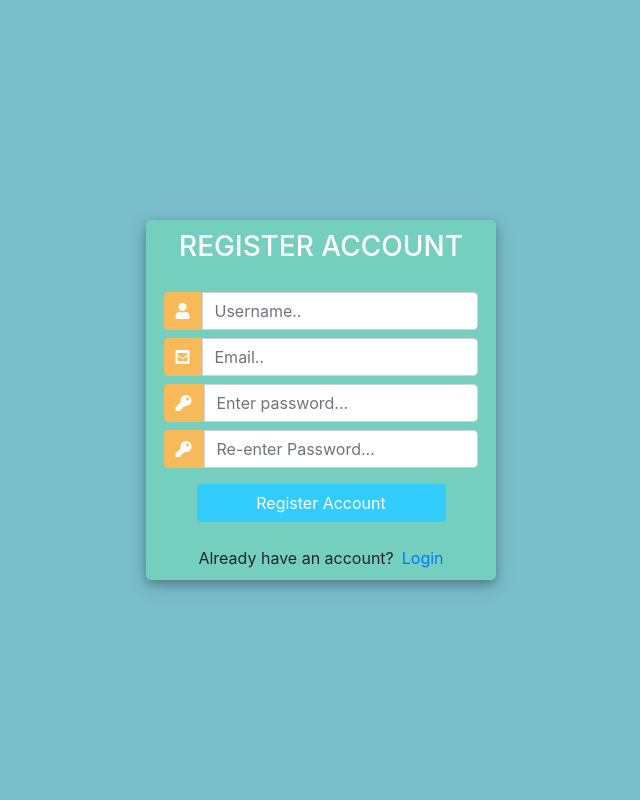
After one commit to prasad1909/GroceryStore, a Django app: page / in a window 1280 px wide. The commit adds this page. Shown: the whole page, without its empty margins (319-959 px from the left). Run offline with Django 3.2, Linux system fonts and the light colour scheme; some libraries are stand-ins or nearby versions.

Commit message:
register ang login

```diff
--- /dev/null
+++ b/Ecom/forms.py
@@ -0,0 +1,10 @@
+from django.forms import ModelForm
+from django.contrib.auth.forms import UserCreationForm
+from django.contrib.auth.models import User
+from django import forms
+
+
+class CreateUserForm(UserCreationForm):
+    class Meta:
+        model = User
+        fields = ['username', 'email', 'password1', 'password2']
--- a/Ecom/settings.py
+++ b/Ecom/settings.py
@@ -55,7 +55,7 @@ ROOT_URLCONF = 'Ecom.urls'
 TEMPLATES = [
     {
         'BACKEND': 'django.template.backends.django.DjangoTemplates',
-        'DIRS': [],
+        'DIRS': ['Ecom/templates'],
         'APP_DIRS': True,
         'OPTIONS': {
             'context_processors': [
--- /dev/null
+++ b/Ecom/templates/register.html
@@ -0,0 +1,143 @@
+<!DOCTYPE html>
+<html>
+
+<head>
+	<title>Register</title>
+	<link rel="stylesheet" href="https://stackpath.bootstrapcdn.com/bootstrap/4.1.3/css/bootstrap.min.css" integrity="sha384-MCw98/SFnGE8fJT3GXwEOngsV7Zt27NXFoaoApmYm81iuXoPkFOJwJ8ERdknLPMO" crossorigin="anonymous">
+	<script src="https://ajax.googleapis.com/ajax/libs/jquery/3.3.1/jquery.min.js"></script>
+	<link rel="stylesheet" href="https://use.fontawesome.com/releases/v5.6.1/css/all.css" integrity="sha384-gfdkjb5BdAXd+lj+gudLWI+BXq4IuLW5IT+brZEZsLFm++aCMlF1V92rMkPaX4PP" crossorigin="anonymous">
+
+	<style>
+		body,
+		html {
+			margin: 0;
+			padding: 0;
+			height: 100%;
+			background: #7abecc !important;
+		}
+		.user_card {
+			width: 350px;
+			margin-top: auto;
+			margin-bottom: auto;
+			background: #74cfbf;
+			position: relative;
+			display: flex;
+			justify-content: center;
+			flex-direction: column;
+			padding: 10px;
+			box-shadow: 0 4px 8px 0 rgba(0, 0, 0, 0.2), 0 6px 20px 0 rgba(0, 0, 0, 0.19);
+			-webkit-box-shadow: 0 4px 8px 0 rgba(0, 0, 0, 0.2), 0 6px 20px 0 rgba(0, 0, 0, 0.19);
+			-moz-box-shadow: 0 4px 8px 0 rgba(0, 0, 0, 0.2), 0 6px 20px 0 rgba(0, 0, 0, 0.19);
+			border-radius: 5px;
+
+		}
+
+		.form_container {
+			margin-top: 20px;
+		}
+
+		#form-title{
+			color: #fff;
+		}
+		.login_btn {
+			width: 100%;
+			background: #33ccff !important;
+			color: white !important;
+		}
+		.login_btn:focus {
+			box-shadow: none !important;
+			outline: 0px !important;
+		}
+		.login_container {
+			padding: 0 2rem;
+		}
+		.input-group-text {
+			background: #f7ba5b !important;
+			color: white !important;
+			border: 0 !important;
+			border-radius: 0.25rem 0 0 0.25rem !important;
+		}
+		.input_user,
+		.input_pass:focus {
+			box-shadow: none !important;
+			outline: 0px !important;
+		}
+
+	</style>
+
+</head>
+<body>
+	<div class="container h-100">
+		<div class="d-flex justify-content-center h-100">
+			<div class="user_card">
+				<div class="d-flex justify-content-center">
+					<h3 id="form-title">REGISTER ACCOUNT</h3>
+				</div>
+				<div class="d-flex justify-content-center form_container">
+
+					<form method="POST" action=""> {% csrf_token %}
+						<div class="input-group mb-2">
+							<div class="input-group-append">
+								<span class="input-group-text"><i class="fas fa-user"></i></span>
+							</div>
+							<input type="text" name="username" autocomplete="off" required="true">
+						</div>
+						<div class="input-group mb-2">
+							<div class="input-group-append">
+								<span class="input-group-text"><i class="fas fa-envelope-square"></i></span>
+							</div>
+							<input type="email" name="email" autocomplete="off" required="true">
+						</div>
+						<div class="input-group mb-2">
+							<div class="input-group-append">
+								<span class="input-group-text"><i class="fas fa-key"></i></span>
+							</div>
+							<input type="password" name="password1" autocomplete="off" required="true">
+						</div>
+						<div class="input-group mb-2">
+							<div class="input-group-append">
+								<span class="input-group-text"><i class="fas fa-key"></i></span>
+							</div>
+							<input type="password" name="password2" autocomplete="off" required="true">
+						</div>
+
+
+
+				   		<div class="d-flex justify-content-center mt-3 login_container">
+				 			<input class="btn login_btn" type="submit" value="Register Account">
+				   		</div>
+
+
+					</form>
+				</div>
+				{{form.errors}}
+				<div class="mt-4">
+					<div class="d-flex justify-content-center links">
+						Already have an account? <a href="/login" class="ml-2">Login</a>
+					</div>
+				</div>
+
+
+
+			</div>
+		</div>
+	</div>
+	<script>
+						/* Because i didnt set placeholder values in forms.py they will be set here using vanilla Javascript
+		//We start indexing at one because CSRF_token is considered and input field
+		 */
+
+		//Query All input fields
+		var form_fields = document.getElementsByTagName('input')
+		form_fields[1].placeholder='Username..';
+		form_fields[2].placeholder='Email..';
+		form_fields[3].placeholder='Enter password...';
+		form_fields[4].placeholder='Re-enter Password...';
+
+
+		for (var field in form_fields){
+			form_fields[field].className += ' form-control'
+		}
+	</script>
+</body>
+</html>
--- a/Ecom/urls.py
+++ b/Ecom/urls.py
@@ -17,8 +17,12 @@ from django.contrib import admin
 from django.urls import path, include
 from django.conf import settings
 from django.conf.urls.static import static
+from . import views
 
 urlpatterns = [
     path('admin/', admin.site.urls),
-    path('shop/', include('shop.urls'))
+    path('shop/', include('shop.urls')),
+    path('', views.register),
+    path('login/', views.loginPage),
+    path('logout/', views.logOutUser)
 ] + static(settings.MEDIA_URL, document_root=settings.MEDIA_ROOT)
--- /dev/null
+++ b/Ecom/views.py
@@ -0,0 +1,41 @@
+from django.shortcuts import render, redirect
+from django.contrib.auth.forms import UserCreationForm
+from .forms import CreateUserForm
+from django.contrib import messages
+from django.contrib.auth import authenticate, login, logout
+
+newuser =True
+
+
+def register(request):
+    form = CreateUserForm()
+
+    if request.method == 'POST':
+        form = CreateUserForm(request.POST)
+        if form.is_valid():
+            form.save()
+            username = form.cleaned_data.get('username')
+            messages.success(request, f'{username}, Your account was created successfully')
+            return redirect('/login')
+    return render(request, 'register.html', {'form': form})
+
+
+def loginPage(request):
+    if request.method == 'POST':
+        username = request.POST.get('username')
+        password = request.POST.get('password')
+
+        user = authenticate(request, username=username, password=password)
+
+        if user is not None:
+
+            login(request, user)
+            return redirect('/shop')
+        else:
+            messages.info(request, 'Username or Password is Incorrect')
+    return render(request, 'login.html', {'newuser': newuser})
+
+
+def logOutUser(request):
+    logout(request)
+    return redirect('/login')
--- a/shop/models.py
+++ b/shop/models.py
@@ -11,7 +11,6 @@ class Product(models.Model):
     price = models.IntegerField(default=0)
     publish_date = models.DateField()
     image = models.ImageField(upload_to="shop/images", default="")
-
 
     def __str__(self):
         return self.product_name
--- a/shop/templates/shop/productView.html
+++ b/shop/templates/shop/productView.html
@@ -25,7 +25,7 @@ left:-30px;
         </div>
         <div class="col md-8">
             <h1>{{product.product_name}}</h1>
-            <p><b>Price: Rs{{product.price}} </b></p>
+            <p><b>Price: ₹{{product.price}} </b></p>
             <p> {{product.description}}</p>
         </div>
 
```
Also changed, not shown: Ecom/templates/login.html (added, +134 -0 lines), shop/templates/shop/about.html (+8 -0 lines), shop/templates/shop/basic.html (+15 -2 lines), shop/templates/shop/checkout.html (+18 -3 lines), shop/templates/shop/contact.html (+7 -0 lines), shop/templates/shop/index.html (+7 -5 lines), shop/templates/shop/tracker.html (+34 -7 lines), shop/views.py (+11 -3 lines), db.sqlite3.
